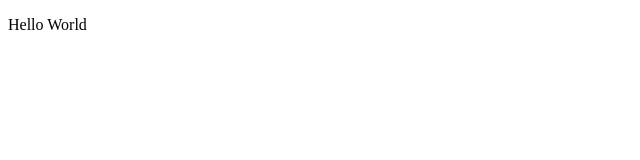
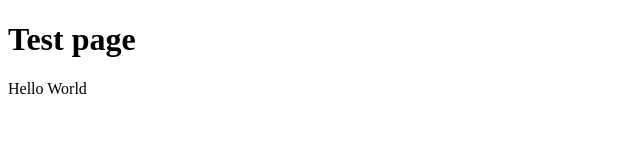
Before and after one commit to travelingArchitect/cs50web, a plain HTML site: page index.html in a window 1280 px wide. Shown: the whole page, without its empty margins (0-640 px from the left). Drawn offline with Linux system fonts and the light colour scheme.

Commit message:
changed index file

```diff
--- a/index.html
+++ b/index.html
@@ -9,6 +9,7 @@
 </head>
 
 <body>
+    <h1>Test page</h1>
     <p>Hello World</p>
 </body>
 
```
